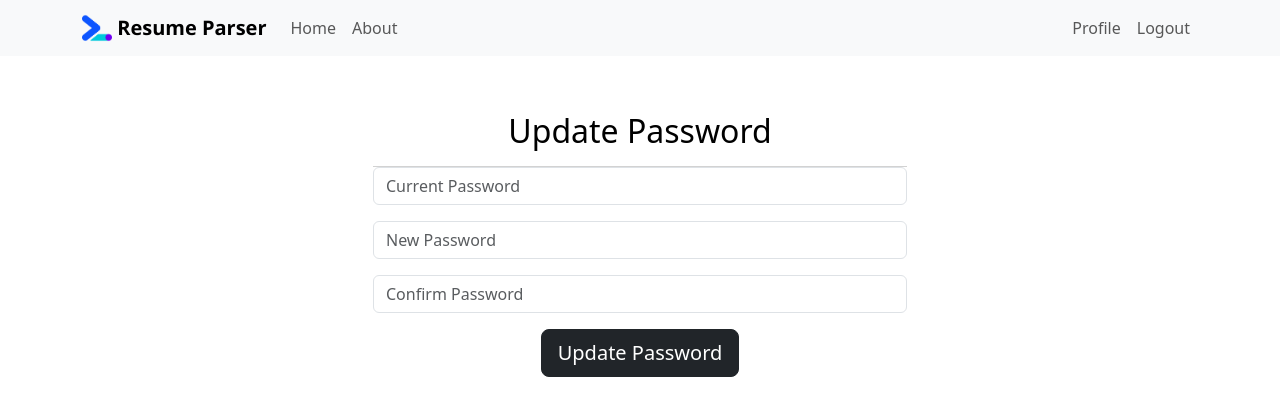
After one commit to AmishChawla/saas_cms_flask, a Flask app: page /profile/update_password/1 in a window 1280 px wide. The commit adds this page. Shown: the top 416 px of the page. Run offline with Flask 3, Linux system fonts and the light colour scheme; a user stored in the database is signed in; some libraries are stand-ins or nearby versions.

Commit message:
update password

```diff
--- a/app.py
+++ b/app.py
@@ -157,8 +157,9 @@ def profile():
         result = response.json()
         username = result.get('username', '')
         email = result.get('email', '')
+        role = result.get('role', '')
 
-        return render_template('profile.html', username=username, email=email)
+        return render_template('profile.html', username=username, email=email, role=role)
 
 
 @app.route("/admin-dashboard")
@@ -169,13 +170,14 @@ def admin_dashboard():
         admin_detail = respo.json()
         username = admin_detail.get('username', '')
         email = admin_detail.get('email', '')
+        role = admin_detail.get('role', '')
 
     response = api_calls.get_all_users(current_user.id)
     if (response.status_code == 200):
         result = response.json()
         print(result)
 
-    return render_template('admin_panel.html', result=result, username=username, email=email)
+    return render_template('admin_panel.html', result=result, username=username, email=email, role=role)
 
 
 @app.route("/admin/login", methods=['GET', 'POST'])
@@ -256,6 +258,28 @@ def admin_logout():
     flash('Logout successful!', 'success')
     return redirect(url_for('admin_login'))
 
+@app.route("/profile/update_password/<role>", methods=['GET', 'POST'])
+@login_required
+def user_password_update(role):
+    form = forms.UserPasswordUpdateForm()
+
+    if form.validate_on_submit():
+
+        current_password = form.current_password.data
+        new_password = form.new_password.data
+        confirm_new_password = form.confirm_new_password.data
+        response = api_calls.update_user_password(current_password=current_password,new_password= new_password,confirm_new_password=confirm_new_password,access_token=current_user.id)
+        print(response.status_code)
+        if (response.status_code == 200):
+            flash('Password Updated Successfully', category='info')
+            if(role == 'user'):
+                return redirect(url_for('profile'))
+            else:
+                return redirect(url_for('admin_dashboard'))
+        else:
+            flash('Registration unsuccessful. Please check password.', category='error')
+    return render_template('user_password_update.html',form=form,role=role)
+
 
 
 if __name__ == '__main__':
--- a/forms.py
+++ b/forms.py
@@ -46,3 +46,27 @@ class AdminAddUserForm(FlaskForm):
     ])
     role = SelectField('Select Role :', choices=['user', 'admin'])
     submit = SubmitField('Add')
+
+
+class UserPasswordUpdateForm(FlaskForm):
+
+    current_password = PasswordField('Password', validators=[
+        validators.DataRequired(),
+        validators.Length(min=6),
+        validators.Regexp(
+            regex="^(?=.*[a-z])(?=.*[A-Z])(?=.*\d)(?=.*[@$!%*?&])[A-Za-z\d@$!%*?&]",
+            message="Password must contain at least one lowercase letter, one uppercase letter, one digit, and one special character."
+        )
+    ])
+    new_password = PasswordField('Password', validators=[
+        validators.DataRequired(),
+        validators.Length(min=6),
+        validators.Regexp(
+            regex="^(?=.*[a-z])(?=.*[A-Z])(?=.*\d)(?=.*[@$!%*?&])[A-Za-z\d@$!%*?&]",
+            message="Password must contain at least one lowercase letter, one uppercase letter, one digit, and one special character."
+        )
+    ])
+    confirm_new_password = PasswordField('Confirm Password', validators=[
+        validators.EqualTo('new_password', message='Passwords must match.')
+    ])
+    submit = SubmitField('Update Password')
--- a/templates/admin_panel.html
+++ b/templates/admin_panel.html
@@ -113,7 +113,7 @@
               </a>
             </li>
             <li class="nav-item">
-              <a class="nav-link" href="../../pages/icons/mdi.html">
+              <a class="nav-link" href="{{ url_for('user_password_update',role=role)}}">
                 <span class="menu-title">Update password</span>
                 <i class="mdi mdi-lock-reset menu-icon"></i>
               </a>
--- /dev/null
+++ b/templates/user_password_update.html
@@ -0,0 +1,46 @@
+{% extends 'base.html' %}
+
+{% block title %}change password{% endblock %}
+
+{% block content %}
+    <div class="container mt-5">
+        <div class="row justify-content-center">
+            <div class="col-md-6">
+                <div class="card border-0">
+                    <!-- Add a card header "Register" -->
+                    <div class="card-header bg-white text-black text-center">
+                        <h2>Update Password</h2>
+                    </div>
+
+
+
+                        <form method="post" action="{{ url_for('user_password_update',role=role)}}">
+                            {{ form.hidden_tag() }}
+
+                            <div class="mb-3">
+                                <label for="current_password" class="form-label visually-hidden">Current Password:</label>
+                                {{ form.current_password(class="form-control", placeholder="Current Password", required=True) }}
+                            </div>
+
+                            <div class="mb-3">
+                                <label for="new_password" class="form-label visually-hidden">New Password:</label>
+                                {{ form.new_password(class="form-control", placeholder="New Password", required=True) }}
+                            </div>
+
+                            <div class="mb-3">
+                                <label for="confirm_new_password" class="form-label visually-hidden">Confirm Password:</label>
+                                {{ form.confirm_new_password(class="form-control", placeholder="Confirm Password", required=True) }}
+                            </div>
+
+                            <div class="mb-3 text-center">
+                                {{ form.submit(class="btn btn-dark btn-lg") }}
+                            </div>
+
+
+                        </form>
+                    </div>
+                </div>
+            </div>
+        </div>
+
+{% endblock %}
```
Also changed, not shown: api_calls.py (+29 -1 lines), templates/profile.html (+9 -3 lines).
